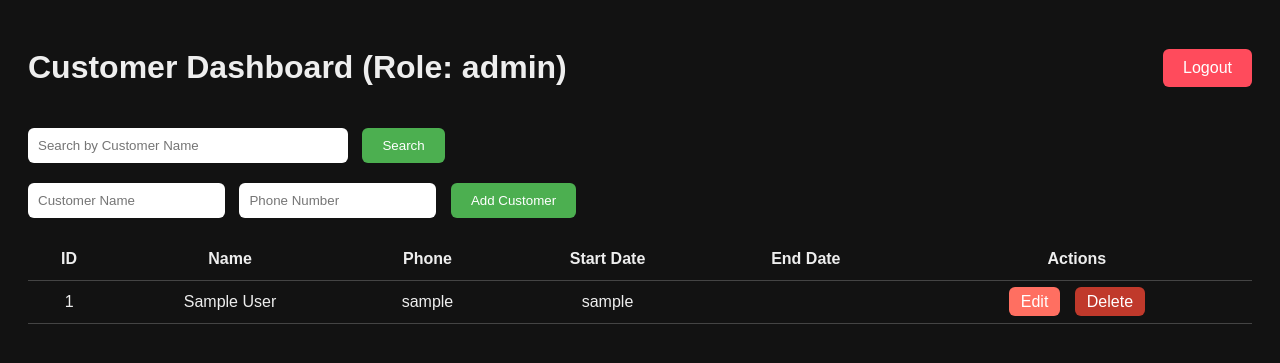
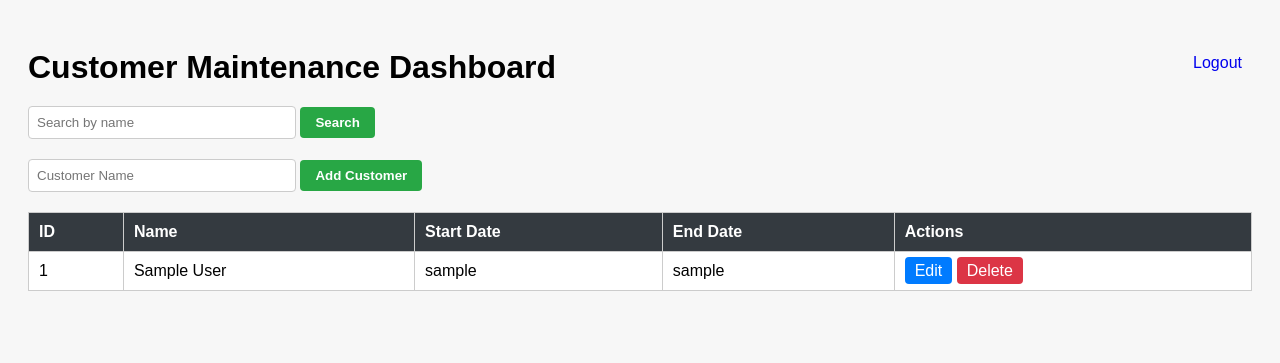
Before and after one commit to iqfadi0/IPS-DOMINO, a Flask app: page /dashboard in a window 1280 px wide. Shown: the top 363 px of the page. Run offline with Flask 3, Linux system fonts and the light colour scheme; the visitor is signed in with stand-in values (Sample User, id 1); data comes from the database, SQL or seed files in the repository.

Commit message:
Update dashboard.html

```diff
--- a/templates/dashboard.html
+++ b/templates/dashboard.html
@@ -4,42 +4,44 @@
 <meta charset="UTF-8" />
 <title>Dashboard</title>
 <style>
-  body { font-family: Arial, sans-serif; background:#121212; color:#eee; padding:20px; }
-  header { display:flex; justify-content: space-between; align-items:center; margin-bottom:20px; }
-  a.logout { background:#ff4b5c; padding:10px 20px; color:#fff; border-radius:6px; text-decoration:none; }
+  body { font-family: Arial, sans-serif; background: #f7f7f7; padding: 20px; }
+  h1 { margin-bottom: 20px; }
   form { margin-bottom: 20px; }
-  input[type=text], input[type=tel], input[type=date] { padding:10px; border-radius:6px; border:none; margin-right:10px; }
-  button { padding:10px 20px; border:none; border-radius:6px; background:#4caf50; color:#fff; cursor:pointer; }
-  table { width:100%; border-collapse: collapse; }
-  th, td { padding:12px; border-bottom: 1px solid #444; text-align:center; }
-  tr:hover { background:#333; }
-  a.action-btn { background:#ff6f61; padding:6px 12px; border-radius:6px; color:#fff; text-decoration:none; margin:0 5px; }
-  a.action-btn.delete { background:#c0392b; }
-  form.search-form { margin-bottom: 20px; }
-  input.search-input { padding:10px; border-radius:6px; border:none; width: 300px; margin-right: 10px;}
+  input[type=text] { padding: 8px; width: 250px; border-radius: 4px; border: 1px solid #ccc; }
+  button { padding: 8px 15px; border:none; background: #28a745; color: white; font-weight: bold; border-radius: 4px; cursor: pointer; }
+  button:hover { background: #218838; }
+  table { width: 100%; border-collapse: collapse; background: white; }
+  th, td { padding: 10px; border: 1px solid #ccc; text-align: left; }
+  th { background: #343a40; color: white; }
+  a { text-decoration: none; padding: 5px 10px; border-radius: 4px; }
+  .edit-btn { background: #007bff; color: white; }
+  .delete-btn { background: #dc3545; color: white; }
+  .logout { float: right; margin-bottom: 10px; }
 </style>
 </head>
 <body>
-<header>
-  <h1>Customer Dashboard (Role: {{ role }})</h1>
+
+<div>
   <a href="{{ url_for('logout') }}" class="logout">Logout</a>
-</header>
+  <h1>Customer Maintenance Dashboard</h1>
+</div>
 
-<form method="GET" action="{{ url_for('dashboard') }}" class="search-form">
-  <input type="text" name="search_name" placeholder="Search by Customer Name" class="search-input" value="{{ request.args.get('search_name', '') }}" />
+<form method="GET" action="{{ url_for('dashboard') }}">
+  <input type="text" name="search_name" placeholder="Search by name" value="{{ search_name|default('') }}">
   <button type="submit">Search</button>
 </form>
 
-<form method="POST">
-  <input type="text" name="name" placeholder="Customer Name" required />
-  <input type="tel" name="phone" placeholder="Phone Number" required />
+{% if role in ['admin', 'user'] %}
+<form method="POST" style="margin-bottom:20px;">
+  <input type="text" name="name" placeholder="Customer Name" required>
   <button type="submit">Add Customer</button>
 </form>
+{% endif %}
 
 <table>
   <thead>
     <tr>
-      <th>ID</th><th>Name</th><th>Phone</th><th>Start Date</th><th>End Date</th><th>Actions</th>
+      <th>ID</th><th>Name</th><th>Start Date</th><th>End Date</th><th>Actions</th>
     </tr>
   </thead>
   <tbody>
@@ -49,18 +51,18 @@
       <td>{{ c[1] }}</td>
       <td>{{ c[2] }}</td>
       <td>{{ c[3] }}</td>
-      <td>{{ c[4] }}</td>
       <td>
-        <a href="{{ url_for('edit', id=c[0]) }}" class="action-btn">Edit</a>
+        <a href="{{ url_for('edit', id=c[0]) }}" class="edit-btn">Edit</a>
         {% if role == 'admin' %}
-        <a href="{{ url_for('delete', id=c[0]) }}" class="action-btn delete" onclick="return confirm('Confirm delete?');">Delete</a>
+        <a href="{{ url_for('delete', id=c[0]) }}" class="delete-btn" onclick="return confirm('Are you sure?')">Delete</a>
         {% endif %}
       </td>
     </tr>
     {% else %}
-    <tr><td colspan="6">No customers found.</td></tr>
+    <tr><td colspan="5">No customers found.</td></tr>
     {% endfor %}
   </tbody>
 </table>
+
 </body>
 </html>
```
